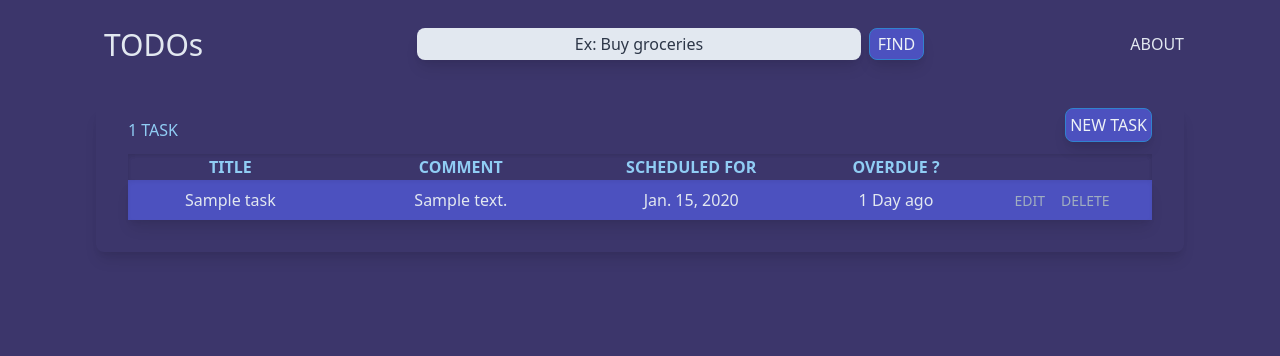
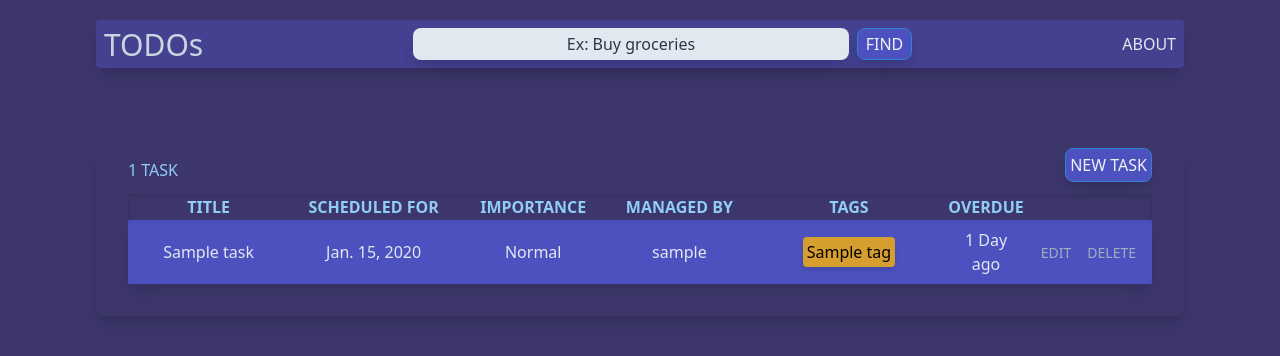
Before and after one commit to thicham43/todoapp, a Django app: page /todo/all/ in a window 1280 px wide. Shown: the top 356 px of the page. Run offline with Django 3.2, Linux system fonts and the light colour scheme; tables that the repository leaves empty hold one stand-in row (values such as "Sample post"); style sheets or scripts are compiled from the project's sources.

Commit message:
added special fields

```diff
--- a/TodoApp/settings.py
+++ b/TodoApp/settings.py
@@ -26,7 +26,7 @@ SECRET_KEY = 'lz8)7&=21#twngxh-9ja(hjx%bi$zk8c_c0bsc_c4=e+$-xbr!'
 # SECURITY WARNING: don't run with debug turned on in production!
 DEBUG = True
 
-ALLOWED_HOSTS = ['localhost', '127.0.0.1']
+ALLOWED_HOSTS = ['localhost', '127.0.0.1', '192.168.1.*']
 
 
 # Application definition
--- a/todo_app/admin.py
+++ b/todo_app/admin.py
@@ -2,6 +2,7 @@
 # Register your models here.
 
 from django.contrib import admin
-from .models import Task
+from .models import Task, Tag
 
 admin.site.register(Task)
+admin.site.register(Tag)
--- a/todo_app/forms.py
+++ b/todo_app/forms.py
@@ -6,7 +6,7 @@ from datetime import timedelta, datetime as dt
 class TaskForm(ModelForm):
     class Meta:
         model = Task
-        fields = ['title', 'schedule_date', 'comment']
+        fields = ['title', 'schedule_date', 'importance', 'managed_by', 'tags', 'comment']
         widgets = {
             'comment': Textarea(attrs={'cols': 20, 'rows': 2, 'placeholder': 'Add details'}),
             'schedule_date': DateInput(format='%Y-%m-%d', attrs={'type': 'date'}),
@@ -18,6 +18,8 @@ class TaskForm(ModelForm):
     def __init__(self, *args, **kwargs):
         super().__init__(*args, **kwargs)
         for vf in self.visible_fields():
-            vf.field.widget.attrs['class'] = 'rounded px-2 w-2/3'
+            vf.field.widget.attrs['class'] = 'rounded px-2 py-1 w-2/3'
+            f = vf.field
+            x = 1
             if vf.field.label == 'Comment':
                 vf.field.widget.attrs['class'] += ' placeholder-gray-800'
--- a/todo_app/models.py
+++ b/todo_app/models.py
@@ -1,4 +1,5 @@
 from django.db import models
+from django.contrib.auth.models import User
 from datetime import timedelta, datetime as dt
 
 
@@ -8,7 +9,24 @@ def is_task_overdue(sch_date):
     return is_overdue, days_overdue
 
 
+class Tag(models.Model):
+
+    COLORS = (('yellow', 'Yellow'), ('orange', 'Orange'),
+              ('red', 'Red'), ('green', 'Green'),
+              ('purple', 'Purple'), ('blue', 'Blue'))
+
+    name = models.CharField(max_length=15)
+    color = models.CharField(choices=COLORS, max_length=10, default='yellow')
+
+    def __str__(self):
+        return self.name
+
+
 class Task(models.Model):
+
+    IMP_CHOICES = (('normal', 'Normal'),
+                   ('medium', 'Medium'),
+                   ('critical', 'Critical'))
 
     title = models.CharField(max_length=50)
     comment = models.TextField(max_length=200, blank=True)
@@ -16,6 +34,9 @@ class Task(models.Model):
     is_done = models.BooleanField(default=False)
     is_overdue = models.BooleanField(default=False)
     days_overdue = models.IntegerField(default=0)
+    importance = models.CharField(choices=IMP_CHOICES, max_length=10, default='normal')
+    managed_by = models.ForeignKey(User, on_delete=models.CASCADE)
+    tags = models.ManyToManyField(Tag)
 
     class Meta:
         ordering = ["is_done", "-schedule_date"]
--- a/todo_app/templates/todo_app/add_task.html
+++ b/todo_app/templates/todo_app/add_task.html
@@ -15,7 +15,7 @@
                         {{ field }}
                     </div>
                 {% endfor %}
-                <input type="submit" value="SAVE" class="p-1 rounded-lg bg-indigo-700 text-gray-200 border border-blue-600 shadow-lg hover:border-blue-500">
+                <input type="submit" value="SAVE" class="w-2/3 p-1 self-end rounded-lg bg-indigo-700 text-gray-200 border border-blue-600 shadow-lg hover:border-blue-500">
             </form>
         </div>
     </div>
--- a/todo_app/templates/todo_app/base.html
+++ b/todo_app/templates/todo_app/base.html
@@ -9,21 +9,21 @@
             {% block title %}Manage Your TODOs Here{% endblock %}
         </title>
     </head>
-    <body class="w-full max-w-screen-xl mx-auto px-24 mt-5  bg-indigo-900">
+    <body class="w-full max-w-screen-xl mx-auto px-24 mt-5 bg-indigo-900">
 
-        <div id="header" class="flex flex-grow">
-            <div class="px-2 self-center text-gray-300 text-3xl rounded-lg hover:shadow-lg">
+        <div id="header" class="flex flex-grow rounded bg-indigo-800 shadow-lg">
+            <div class="px-2 self-center text-gray-400 text-3xl rounded-lg hover:shadow-lg hover:text-gray-200">
                 <a href="{% url 'todo_app:index' %}">TODOs</a>
             </div>
             <div class="w-full px-4 py-2">
                 {% block search_form %}{% endblock %}
             </div>
-            <div class="self-center text-gray-300 py-2">
+            <div class="px-2 py-2 self-center text-gray-300">
                 <a href="{% url 'todo_app:index' %}">ABOUT</a>
             </div>
         </div>
 
-        <div id="container" class="mt-10 px-8 pb-8 shadow-lg rounded-lg">
+        <div id="container" class="mt-20 px-8 pb-8 shadow-lg rounded-lg">
             {% block container %}
             {% endblock %}
         </div>
--- a/todo_app/templates/todo_app/list_task.html
+++ b/todo_app/templates/todo_app/list_task.html
@@ -2,9 +2,9 @@
 
 
 {% block search_form %}
-    <form method="post" class="flex justify-center">
+    <form method="get" action="{% url 'todo_app:search_task' 'q' %}" class="flex justify-center">
         {% csrf_token %}
-        <input type="text" placeholder="Ex: Buy groceries"
+        <input type="text" name="q" value="{{ query }}" placeholder="Ex: Buy groceries"
                class="w-1/2 px-2 py-1 rounded-lg bg-gray-300 text-gray-800 placeholder-gray-800 text-center shadow-lg">
         <input type="submit" value="FIND"
                class="px-2 ml-2 rounded-lg cursor-pointer bg-indigo-700 text-gray-200 border border-blue-600 shadow-lg hover:border-blue-500">
@@ -19,7 +19,7 @@
             {% if count_tasks %}
                 {{ count_tasks }} Task{{ count_tasks|pluralize }}
             {% else %}
-                No tasks are planned yet
+                No tasks found
             {% endif %}
         </strong>
         <a href="{% url "todo_app:add_task" %}"
@@ -31,18 +31,25 @@
                 <thead class="text-blue-300 font-semibold uppercase shadow-inner">
                     <tr class="text-center py-2">
                         <td class="w-1/5">Title</td>
-                        <td class="w-1/4">Comment</td>
                         <td class="w-1/5">Scheduled For</td>
-                        <td class="w-1/5">Overdue ?</td>
-                        <td class="w-1/5"></td>
+                        <td class="w-1/6">Importance</td>
+                        <td class="w-1/6">Managed by</td>
+                        <td class="w-1/4">Tags</td>
+                        <td class="w-1/5">Overdue</td>
+                        <td class=""></td>
                     <tr>
                 </thead>
                 <tbody class="bg-indigo-700 text-gray-300 shadow-lg">
                     {% for task in all_tasks %}
                         <tr class="space-x-4 text-center shadow-inner {% if forloop.counter|divisibleby:2 %}bg-indigo-600{% endif %}"> {#  #}
                             <td class="p-2">{{ task.title }}</td>
-                            <td class="p-2">{{ task.comment }}</td>
                             <td class="p-2">{{ task.schedule_date }}</td>
+                            <td class="p-2">{{ task.importance|title }}</td>
+                            <td class="p-2">{{ task.managed_by }}</td>
+                            <td class="p-2">{% for t in task.tags.all %}
+                                                <span class="rounded p-1 bg-{{ t.color }}-600 text-black shadow-md">{{ t }}</span>
+                                            {% endfor %}
+                            </td>
                             <td class="p-2">
                                 {% if task.is_overdue %}
                                     {{ task.days_overdue }} Day{{ task.days_overdue|pluralize }} ago
--- a/todo_app/urls.py
+++ b/todo_app/urls.py
@@ -7,4 +7,5 @@ urlpatterns = [
                 path('add/', views.TaskCreateView.as_view(), name='add_task'),
                 path('<int:pk>', views.TaskUpdateView.as_view(), name='update_task'),
                 path('<int:pk>/delete/', views.TaskDeleteView.as_view(), name='delete_task'),
-            ]
+                path('search/<q>', views.TaskSearchView.as_view(), name='search_task'),
+                ]
--- a/todo_app/views.py
+++ b/todo_app/views.py
@@ -1,7 +1,7 @@
 from django.utils import decorators
 from django.contrib.auth.decorators import login_required
+from django.views import generic
 from .models import Task
-from django.views import generic
 from .forms import TaskForm
 
 
@@ -41,3 +41,14 @@ class TaskDeleteView(generic.edit.DeleteView):
     @decorators.method_decorator(login_required)
     def delete(self, request, *args, **kwargs):
         return super().delete(request, *args, **kwargs)
+
+
+class TaskSearchView(TaskListView):
+
+    def get_queryset(self):
+        return Task.objects.filter(title__icontains=self.request.GET[self.kwargs['q']])
+
+    def get_context_data(self, **kwargs):
+        context_data = super().get_context_data(**kwargs)
+        context_data['query'] = self.request.GET[self.kwargs['q']]
+        return context_data
```
Also changed, not shown: todo_app/templates/todo_app/update_task.html (+7 -2 lines).
